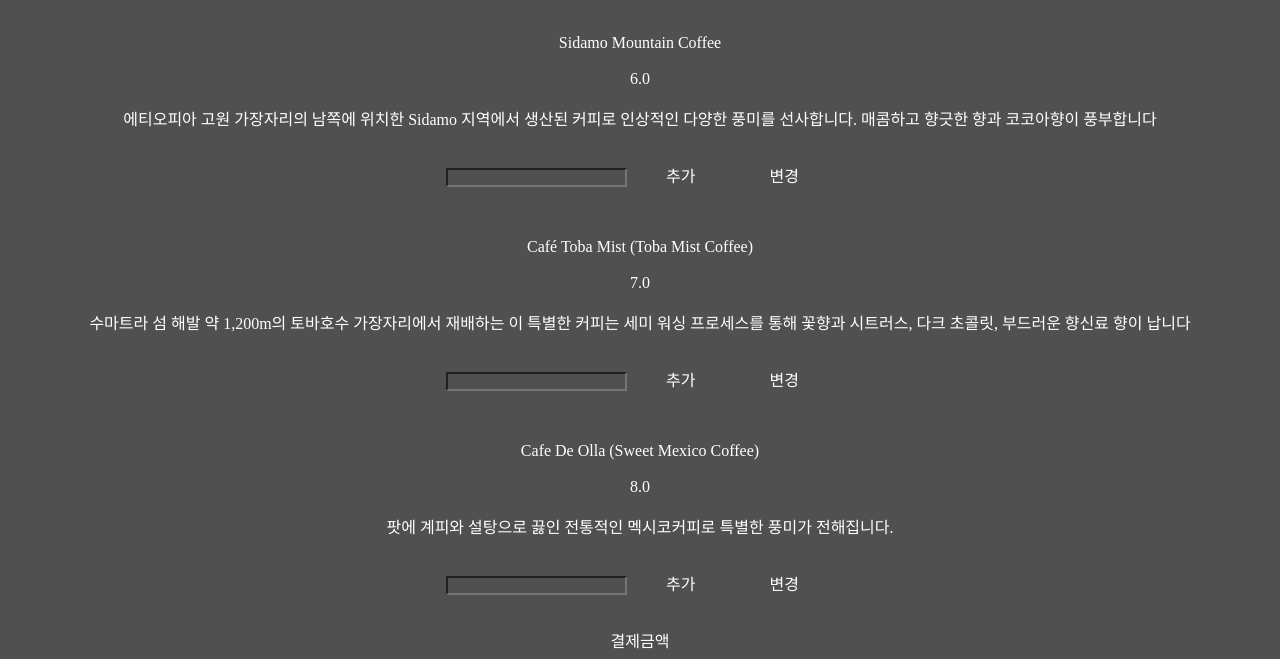
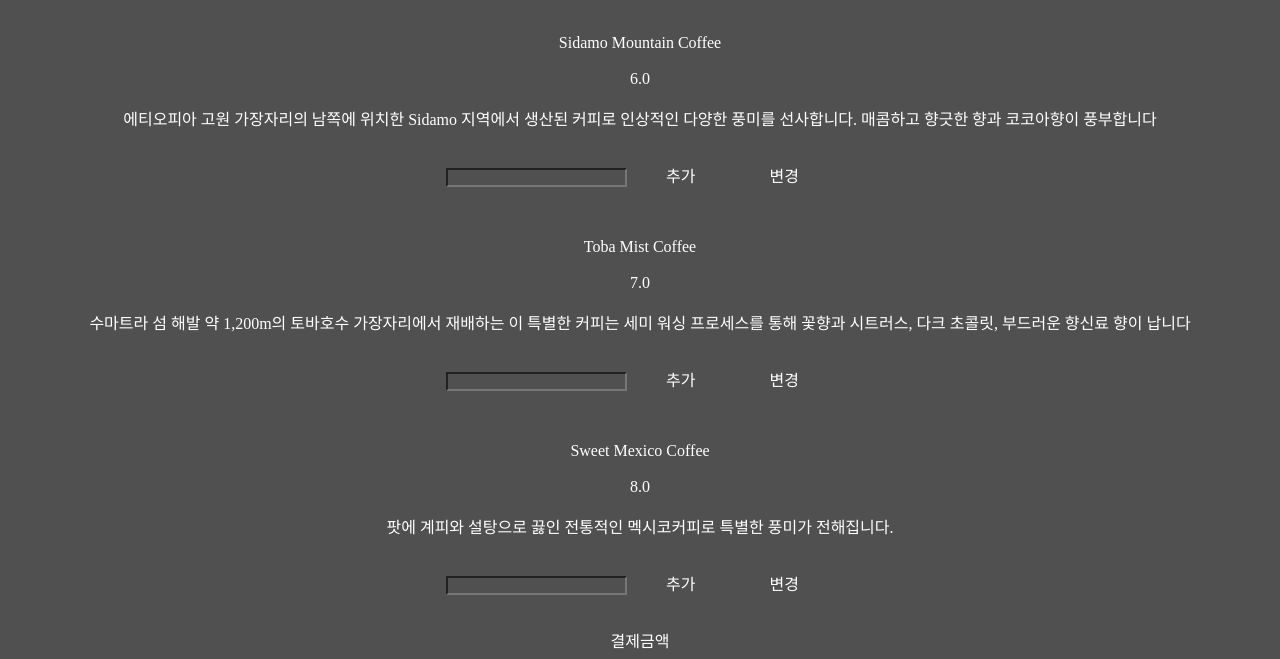
Before and after one commit to Henry-choi426/TeamProject01, a Flask app: page /menupage in a window 1280 px wide. Shown: the part 278-937 px from the top of the page. Run offline with Flask 2, Linux system fonts and the light colour scheme.

Commit message:
Update 03.menuSelect.html

```diff
--- a/templates/03.menuSelect.html
+++ b/templates/03.menuSelect.html
@@ -33,7 +33,7 @@
   <button type="button" class="button" id="updateorder" onclick=>변경</button><br>
 
   <br><br>
-  <div id="menuname">Café Toba Mist (Toba Mist Coffee)</div><br>
+  <div id="menuname">Toba Mist Coffee</div><br>
   <div id="menuprice">7.0</div><br>
   <div id="menuinfo">수마트라 섬 해발 약 1,200m의 토바호수 가장자리에서 재배하는 이 특별한 커피는 세미 워싱 프로세스를 통해 꽃향과 시트러스, 다크 초콜릿, 부드러운 향신료 향이 납니다</div><br>
   <input type="number" class="form" id="orderquantity3" name="orderquantity" min="0" max="">
@@ -41,7 +41,7 @@
   <button type="button" class="button" id="updateorder" onclick=>변경</button><br>
 
   <br><br>
-  <div id="menuname">Cafe De Olla (Sweet Mexico Coffee)</div><br>
+  <div id="menuname">Sweet Mexico Coffee</div><br>
   <div id="menuprice">8.0</div><br>
   <div id="menuinfo">팟에 계피와 설탕으로 끓인 전통적인 멕시코커피로 특별한 풍미가 전해집니다.</div><br>
   <input type="number" class="form" id="orderquantity4" name="orderquantity" min="0" max="">
```
